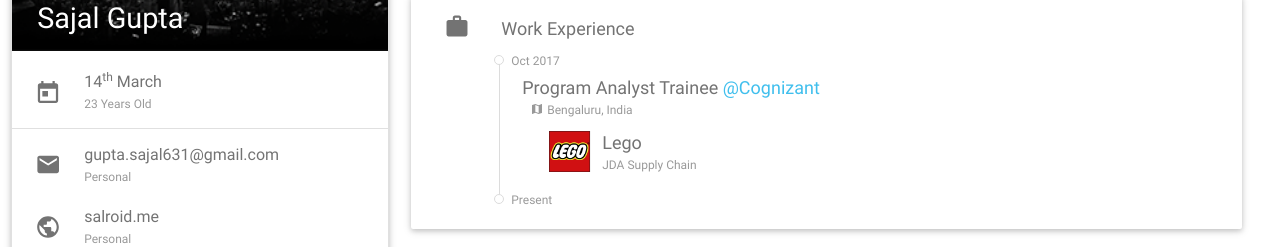
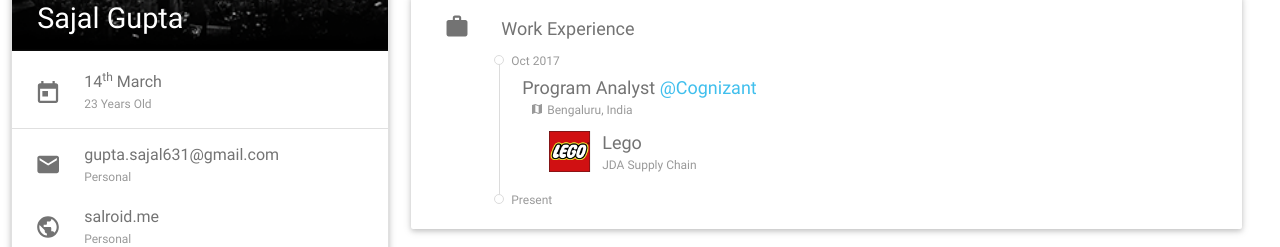
Before and after one commit to salRoid/salRoid.github.io, a plain HTML site: page index.html in a window 1280 px wide. Shown: the part 106-353 px from the top of the page. Drawn offline with nearby package versions, Linux system fonts and the light colour scheme.

Commit message:
Updated Designation

```diff
--- a/index.html
+++ b/index.html
@@ -152,7 +152,7 @@
 
             <span class="date"><div class="round_mark"></div>Oct 2017</span>
             <div class="date_entry left_border">
-              <span class="title">Program Analyst Trainee <a href="https://www.cognizant.com/" target="_blank" class="at">@Cognizant</a></span>
+              <span class="title">Program Analyst <a href="https://www.cognizant.com/" target="_blank" class="at">@Cognizant</a></span>
               <span class="location"><img src="img/ico_map.svg">Bengaluru, India</span>
 
               <div class="app_container">
```
